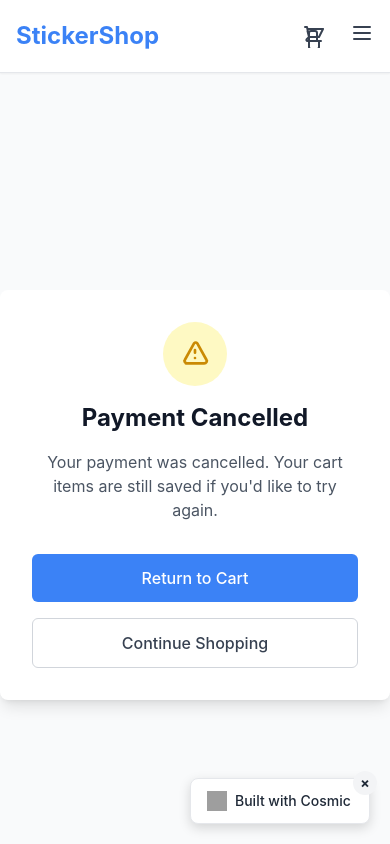
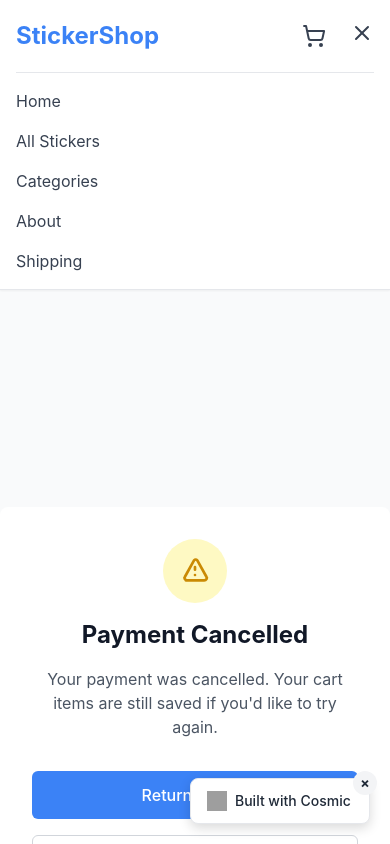
Before and after one commit to cosmic-community/stickershop, a Next.js app: page /checkout/cancel in a window 390 px wide. Both pictures are taken after a click on the button 362 px from the left and 33 px from the top of the page. Shown: the top 844 px of the page. Built offline with nearby package versions, Linux system fonts and the light colour scheme; grey boxes are pictures that could not be loaded.

Commit message:
Fix mobile navigation functionality and replace cart icon with lucide-react

```diff
--- a/components/Header.tsx
+++ b/components/Header.tsx
@@ -1,18 +1,29 @@
 'use client'
 
 import Link from 'next/link'
+import { useState } from 'react'
+import { ShoppingCart, Menu, X } from 'lucide-react'
 import { useCart } from '@/lib/cart'
 import CartDrawer from './CartDrawer'
 
 export default function Header() {
   const { itemCount, toggleCart } = useCart()
+  const [isMobileMenuOpen, setIsMobileMenuOpen] = useState(false)
+
+  const toggleMobileMenu = () => {
+    setIsMobileMenuOpen(!isMobileMenuOpen)
+  }
+
+  const closeMobileMenu = () => {
+    setIsMobileMenuOpen(false)
+  }
 
   return (
     <>
       <header className="bg-white shadow-sm border-b sticky top-0 z-40">
         <nav className="container py-4">
           <div className="flex items-center justify-between">
-            <Link href="/" className="text-2xl font-bold text-primary">
+            <Link href="/" className="text-2xl font-bold text-primary" onClick={closeMobileMenu}>
               StickerShop
             </Link>
 
@@ -40,9 +51,7 @@ export default function Header() {
                 onClick={toggleCart}
                 className="relative p-2 text-gray-700 hover:text-primary transition-colors"
               >
-                <svg className="w-6 h-6" fill="none" stroke="currentColor" viewBox="0 0 24 24">
-                  <path strokeLinecap="round" strokeLinejoin="round" strokeWidth={2} d="M3 3h2l.4 2M7 13h10l4-8H5.4m0 0L7 13m0 0l-1.5-6M7 13l-2.293 2.293c-.63.63-.184 1.707.707 1.707H19M17 17v6a2 2 0 01-2 2H9a2 2 0 01-2-2v-6m8 0V9a2 2 0 00-2-2H9a2 2 0 00-2 2v8.001" />
-                </svg>
+                <ShoppingCart className="w-6 h-6" />
 
                 {itemCount > 0 && (
                   <span className="absolute -top-1 -right-1 bg-primary text-white text-xs font-bold rounded-full h-5 w-5 flex items-center justify-center">
@@ -51,15 +60,65 @@ export default function Header() {
                 )}
               </button>
 
+              {/* Mobile menu button */}
               <div className="md:hidden">
-                <button className="text-gray-700 hover:text-primary">
-                  <svg className="w-6 h-6" fill="none" stroke="currentColor" viewBox="0 0 24 24">
-                    <path strokeLinecap="round" strokeLinejoin="round" strokeWidth={2} d="M4 6h16M4 12h16M4 18h16" />
-                  </svg>
+                <button
+                  onClick={toggleMobileMenu}
+                  className="text-gray-700 hover:text-primary"
+                  aria-label="Toggle mobile menu"
+                >
+                  {isMobileMenuOpen ? (
+                    <X className="w-6 h-6" />
+                  ) : (
+                    <Menu className="w-6 h-6" />
+                  )}
                 </button>
               </div>
             </div>
           </div>
+
+          {/* Mobile Navigation Menu */}
+          {isMobileMenuOpen && (
+            <div className="md:hidden mt-4 border-t pt-4">
+              <div className="flex flex-col space-y-4">
+                <Link
+                  href="/"
+                  className="text-gray-700 hover:text-primary transition-colors"
+                  onClick={closeMobileMenu}
+                >
+                  Home
+                </Link>
+                <Link
+                  href="/stickers"
+                  className="text-gray-700 hover:text-primary transition-colors"
+                  onClick={closeMobileMenu}
+                >
+                  All Stickers
+                </Link>
+                <Link
+                  href="/categories"
+                  className="text-gray-700 hover:text-primary transition-colors"
+                  onClick={closeMobileMenu}
+                >
+                  Categories
+                </Link>
+                <Link
+                  href="/about-us"
+                  className="text-gray-700 hover:text-primary transition-colors"
+                  onClick={closeMobileMenu}
+                >
+                  About
+                </Link>
+                <Link
+                  href="/shipping-info"
+                  className="text-gray-700 hover:text-primary transition-colors"
+                  onClick={closeMobileMenu}
+                >
+                  Shipping
+                </Link>
+              </div>
+            </div>
+          )}
         </nav>
       </header>
 
--- a/package.json
+++ b/package.json
@@ -13,6 +13,7 @@
   "dependencies": {
     "@cosmicjs/sdk": "^1.5.5",
     "@stripe/stripe-js": "^2.4.0",
+    "lucide-react": "^0.263.1",
     "next": "15.1.0",
     "react": "19.0.0",
     "react-dom": "19.0.0",
```
